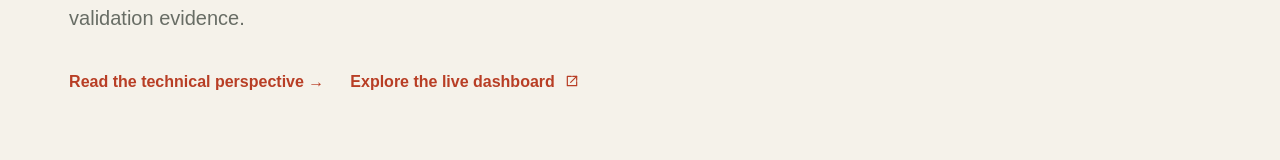
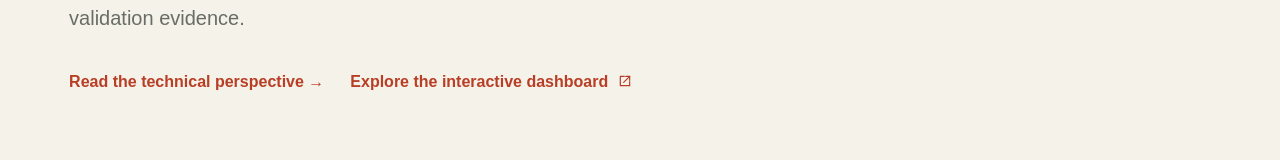
Before and after one commit to mikezhao415/mikezhao.dev, a Next.js app: page /projects/adventureworks-analytics/business in a window 1280 px wide. Shown: the part 5110-5270 px from the top of the page. Built offline with nearby package versions, Linux system fonts and the light colour scheme.

Commit message:
Clarify interactive dashboard labels for historical data

```diff
--- a/app/projects/adventureworks-analytics/business/page.tsx
+++ b/app/projects/adventureworks-analytics/business/page.tsx
@@ -20,5 +20,5 @@ export default function BusinessCase() {
   return <><section className="case-hero section-shell"><p className="case-eyebrow">Business perspective / AdventureWorks Analytics</p><h1>Better analytics starts before the dashboard<span>.</span></h1><p className="case-lead">I explored how a dedicated analytical layer can make reporting more consistent, maintainable and verifiable—while recognizing the operational costs and trade-offs.</p></section>
   <section className="case-section section-shell"><h2>Two ways to organize reporting</h2><div className="case-compare"><div><h3>Direct transactional reporting</h3><p>Operational tables → report-specific SQL → individual reports</p><p>Useful for some workloads, but metric logic and validation may be repeated across reports.</p></div><div><h3>Analytical-layer approach</h3><p>Operational tables → tested analytical models → reusable reporting datasets</p><p>Separates responsibilities and supports shared definitions, with additional pipeline and freshness considerations.</p></div></div><p className="case-caption">Conceptual comparison, not a measured benchmark.</p></section>
   {sections.map(([label,title,body])=><section className="case-section section-shell" key={label}><p className="case-eyebrow">{label}</p><h2>{title}</h2><p>{body}</p></section>)}
-  <section className="case-section section-shell"><h2>Explore the implementation.</h2><p>The technical walkthrough connects these ideas to source files, metric contracts and validation evidence.</p><Link className="case-evidence-link" href={project.root + "/technical"}>Read the technical perspective →</Link><EvidenceLink href={project.dashboard}>Explore the live dashboard</EvidenceLink></section></>;
+  <section className="case-section section-shell"><h2>Explore the implementation.</h2><p>The technical walkthrough connects these ideas to source files, metric contracts and validation evidence.</p><Link className="case-evidence-link" href={project.root + "/technical"}>Read the technical perspective →</Link><EvidenceLink href={project.dashboard}>Explore the interactive dashboard</EvidenceLink></section></>;
 }
```
